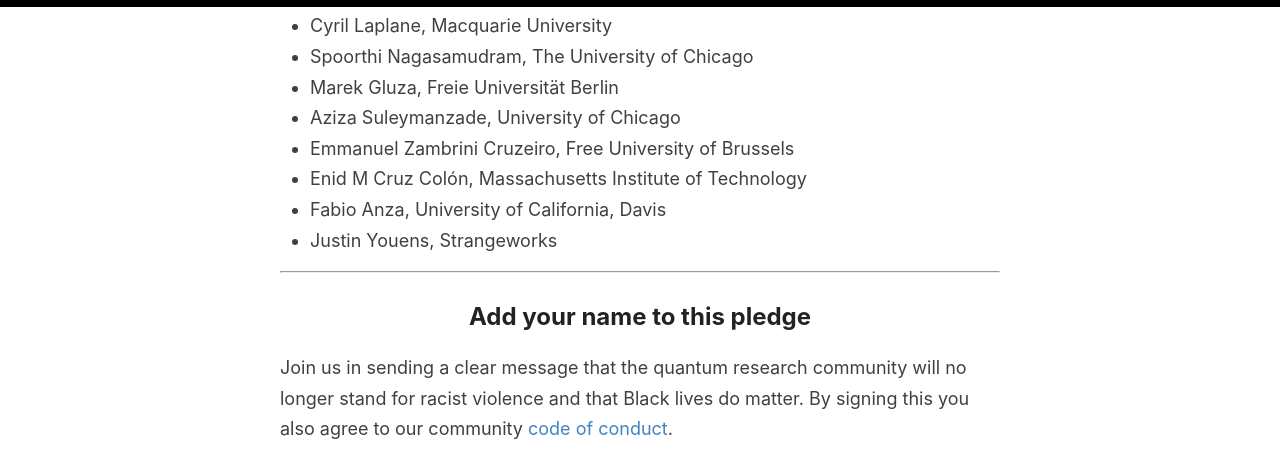
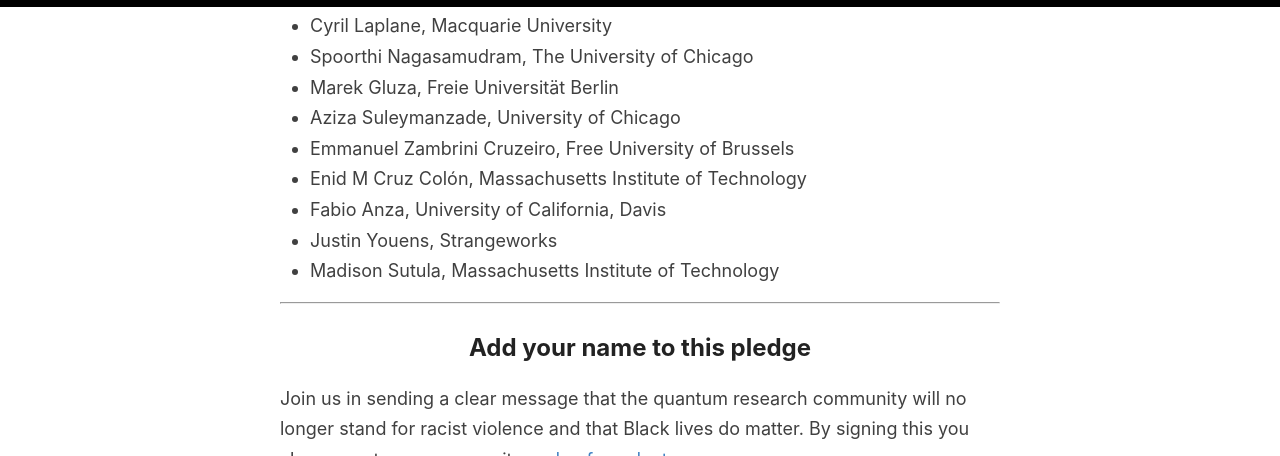
Before and after one commit to quantumforblacklives/quantumforblacklives.github.io, a Jekyll site: the page built from index.html, in a window 1280 px wide and 900 px high, scrolled down 4960 px, cut to the strip 0-456 px from the top of the window. Built offline with Jekyll 4.4.1, drawn with Linux system fonts in a browser that asks for light colours; the list of posts is cut into pages by our own code.

Commit message:
Add signature from Madison Sutula.

```diff
--- a/_includes/signatories.md
+++ b/_includes/signatories.md
@@ -64,3 +64,4 @@
 - Enid M Cruz Colón, Massachusetts Institute of Technology
 - Fabio Anza, University of California, Davis
 - Justin Youens, Strangeworks
+- Madison Sutula, Massachusetts Institute of Technology
```
